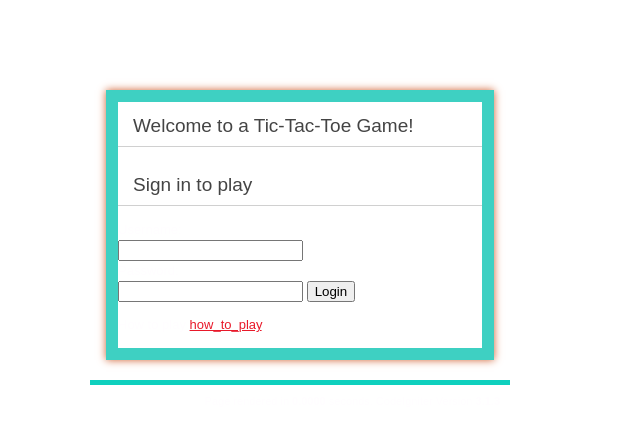
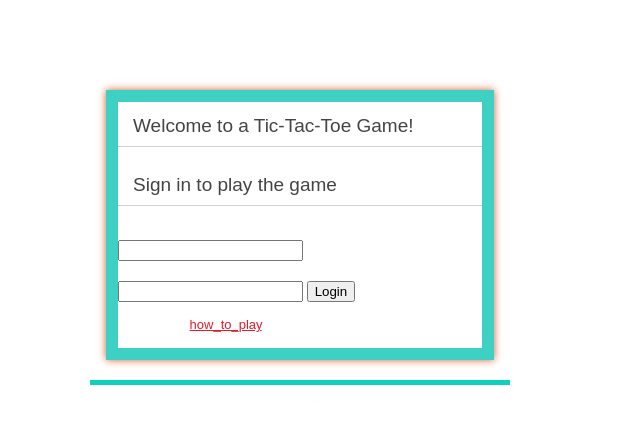
Before and after one commit to calvinkkd/tictactoe, a CodeIgniter app: page /database/index.php/homecontroller/index in a window 1280 px wide. Shown: the top 424 px of the page, without its empty margins (0-640 px from the left). Run offline with CodeIgniter, Linux system fonts and the light colour scheme.

Commit message:
text edited

```diff
--- a/application/views/login.php
+++ b/application/views/login.php
@@ -84,7 +84,7 @@ defined('BASEPATH') OR exit('No direct script access allowed');
 <div id="container">
 	<h1>Welcome to a Tic-Tac-Toe Game!</h1>
 
-            <h1>Sign in to play</h1>
+            <h1>Sign in to play the game</h1>
 
     <?php echo validation_errors();?>
 
```
